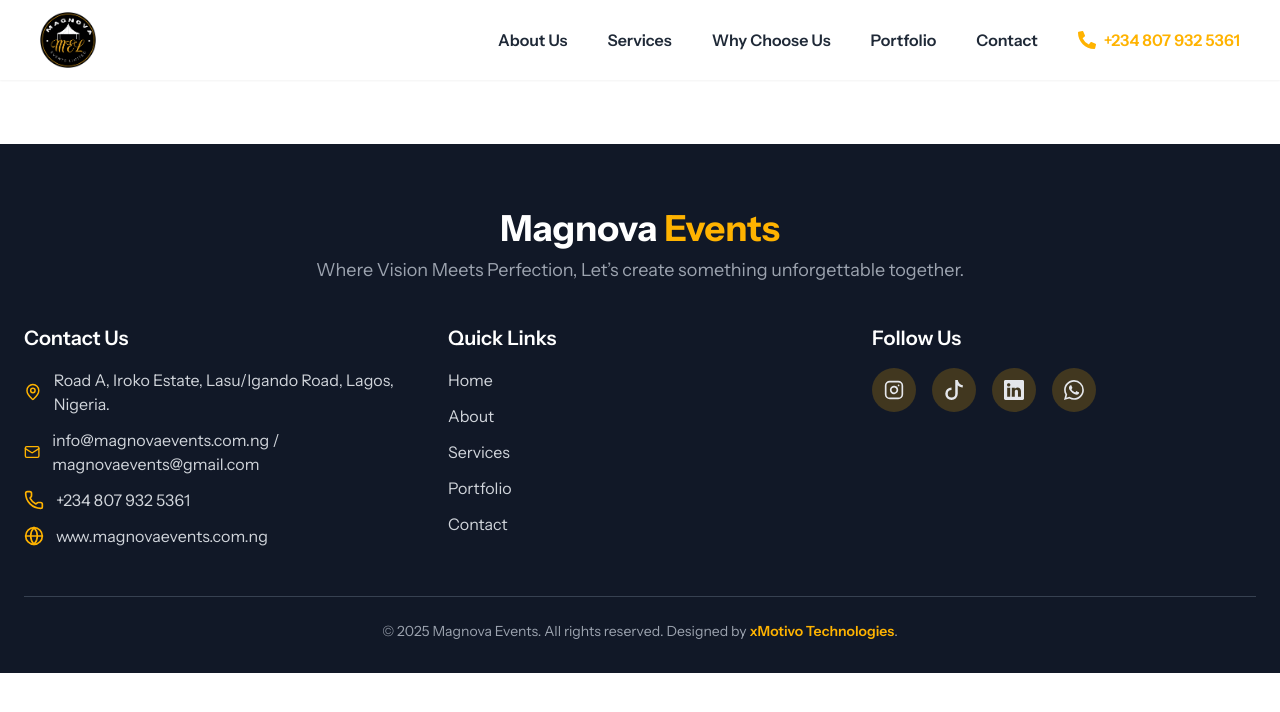
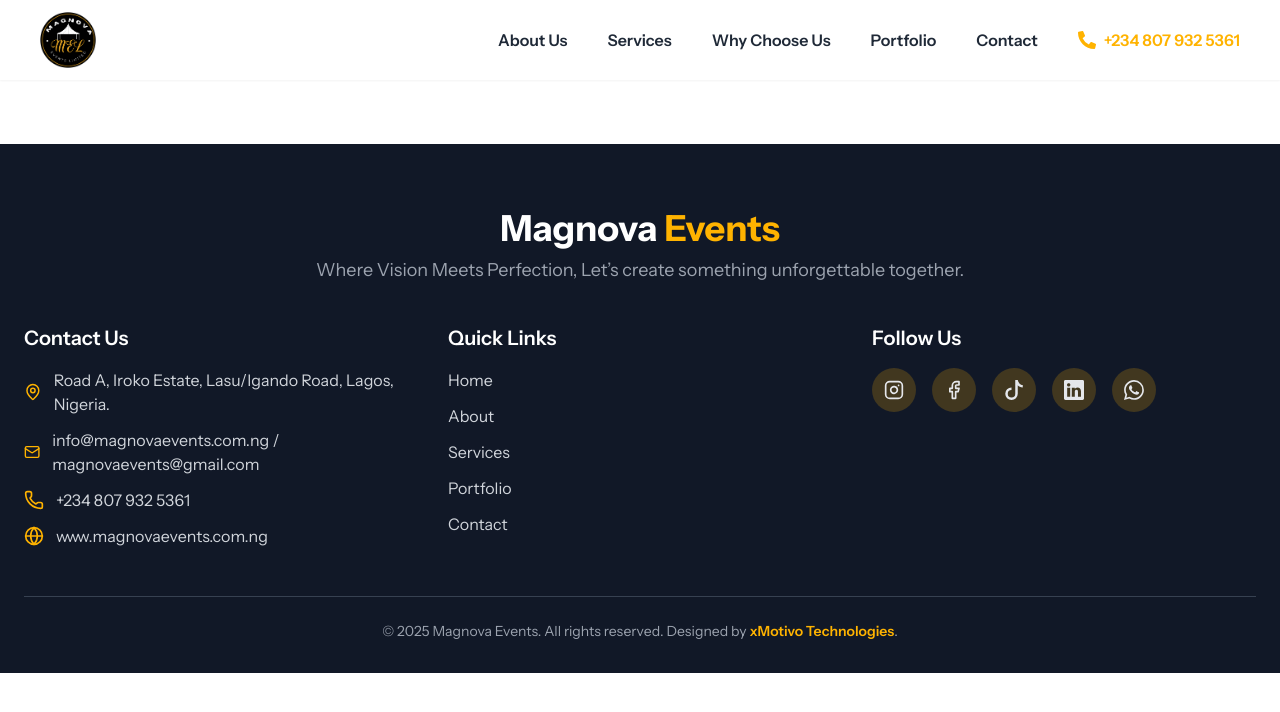
Before and after one commit to ikennaex/mangovaevents, a React (Vite) app: page /contact in a window 1280 px wide. Shown: the top 712 px of the page. Built offline with nearby package versions, Linux system fonts and the light colour scheme.

Commit message:
update: new video

```diff
--- a/src/Components/Footer.jsx
+++ b/src/Components/Footer.jsx
@@ -74,6 +74,9 @@
               <a href="https://www.instagram.com/magnovaevents_ltd?igsh=Zm94aHpydWJhbHQ4&utm_source=qr" target="_blank" className="p-3 bg-customYellow/20 rounded-full hover:bg-customYellow/40 transition">
                 <Instagram className="w-5 h-5" />
               </a>
+              <a href="https://www.facebook.com/share/1ANTs8XXXc/" target="_blank" className="p-3 bg-customYellow/20 rounded-full hover:bg-customYellow/40 transition">
+                <Facebook className="w-5 h-5" />
+              </a>
               <a href="http://www.tiktok.com/@magnovaevents" target="_blank" className="p-3 bg-customYellow/20 rounded-full hover:bg-customYellow/40 transition">
                 <BsTiktok className="w-5 h-5" />
               </a>
```
